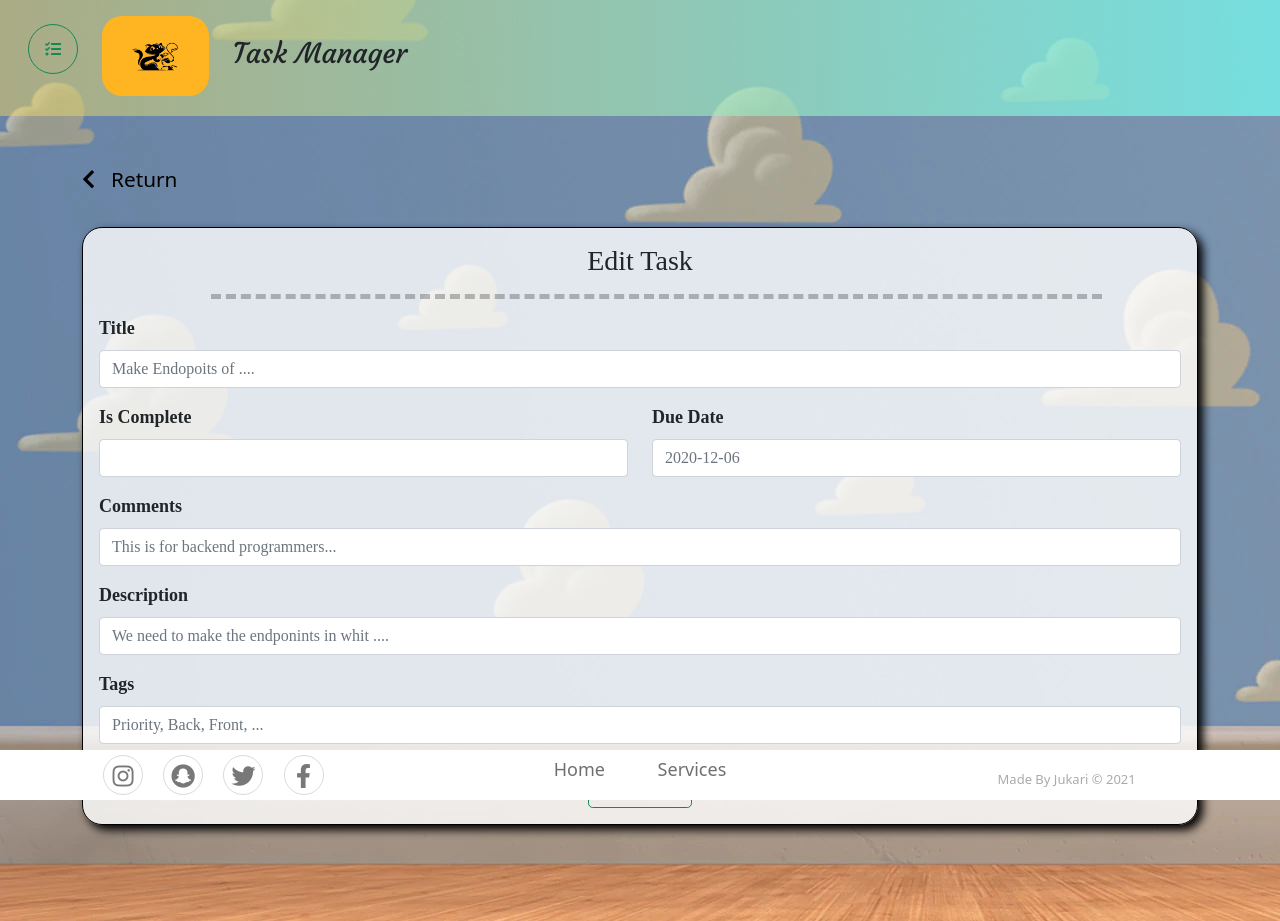
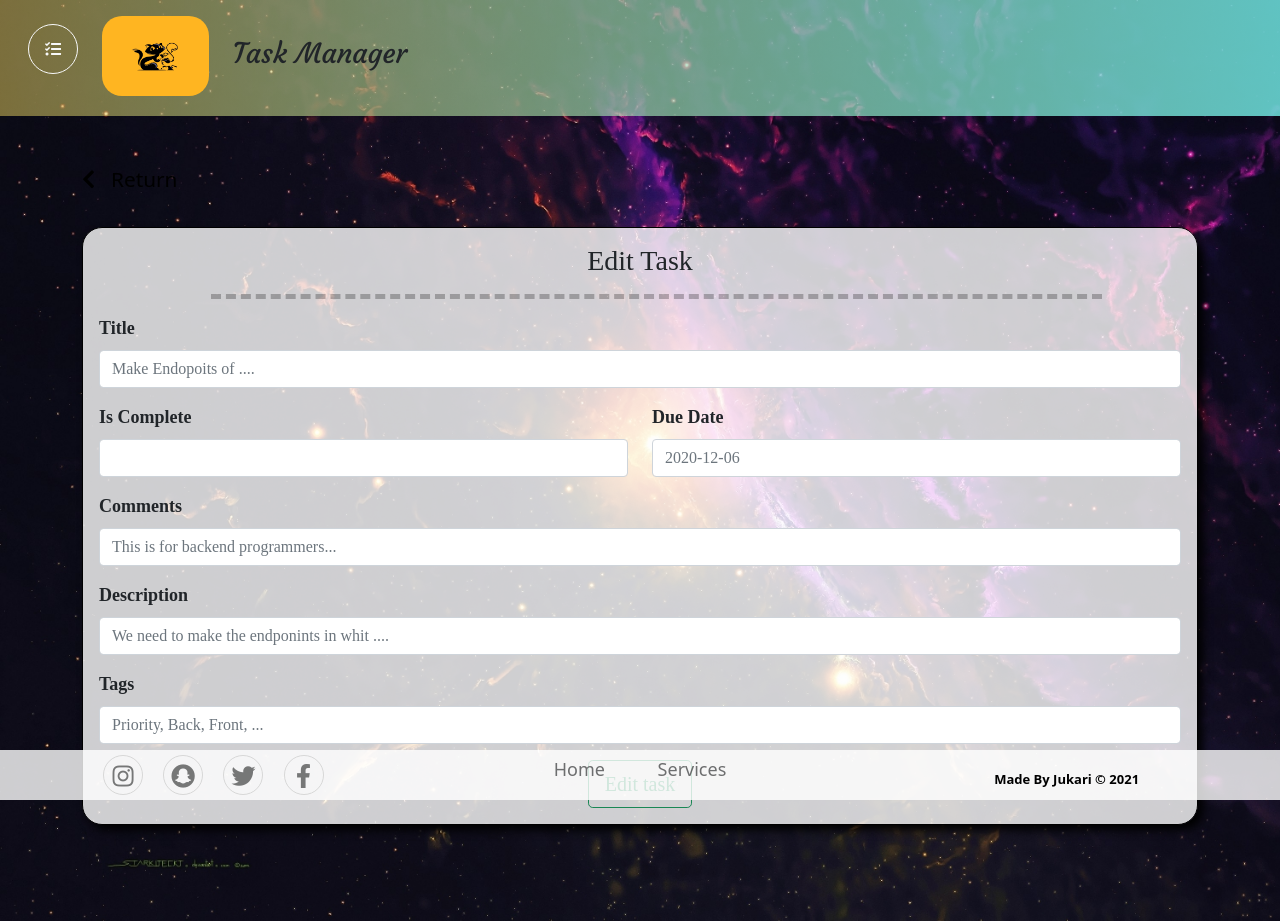
Before and after one commit to jukadios/Task-Manager, an Angular app: page /see/1 in a window 1280 px wide. Built offline with nearby package versions, Linux system fonts and the light colour scheme; no server answers.

Commit message:
Final Product

```diff
--- a/src/app/components/navbar/navbar.component.css
+++ b/src/app/components/navbar/navbar.component.css
@@ -57,11 +57,11 @@ a:hover {
 .sidebar {
     background: rgb(255, 255, 255, .9);
     color: white;
-    height: 100%;
+    height: 30rem;
     width: 0;
     position: fixed;
     z-index: 1;
-    top: 115px;
+    top: 10rem;
     left: 0;
     overflow-x: hidden;
     padding-top: 0px;
@@ -71,5 +71,5 @@ a:hover {
 
 /* anchura maxima de navbar */
 .showsidebar {
-    width: 250px;
+    width: 200px;
 }
--- a/src/app/components/navbar/navbar.component.html
+++ b/src/app/components/navbar/navbar.component.html
@@ -6,7 +6,7 @@
         <div class="row">
             <!-- col auto ajusta el espacio de la columna al texto, tog es una clase propia mt es margen superior -->
             <div class="col-auto">
-                <button class="btn btn-outline-success tog ms-3 mt-3" type="button" data-bs-toggle="collapse" (click)="toggleSideBar()">
+                <button class="btn btn-outline-light tog ms-3 mt-3" type="button" data-bs-toggle="collapse" (click)="toggleSideBar()">
                     <!-- icono de font awesome -->
                     <i class="fas fa-tasks"></i>
                 </button>
--- a/src/index.html
+++ b/src/index.html
@@ -30,15 +30,15 @@
       <div class="row">
         <!-- Iconos de redes sociales pero no estan linkeadas a nada -->
         <div class="social col-4 align-middle">
-          <a href="#"><i class="fab fa-instagram"></i></a>
-          <a href="#"><i class="fab  fa-snapchat"></i></a>
-          <a href="#"><i class="fab fa-twitter"></i></a>
-          <a href="#"><i class="fab fa-facebook-f"></i></a>
+          <a><i class="fab fa-instagram"></i></a>
+          <a><i class="fab  fa-snapchat"></i></a>
+          <a><i class="fab fa-twitter"></i></a>
+          <a><i class="fab fa-facebook-f"></i></a>
         </div>
         <ul class="list-inline col-4 align-middle">
           <!-- Lista de links de muestra, no tienen ruta de direccion -->
-            <li class="list-inline-item me-5"><a href="#">Home</a></li>
-            <li class="list-inline-item"><a href="#">Services</a></li>
+            <li class="list-inline-item me-5"><a>Home</a></li>
+            <li class="list-inline-item"><a>Services</a></li>
         </ul>
         <!-- parrafo de copyright -->
         <p class="copyright col-4">Made By Jukari © 2021</p>
--- a/src/styles.css
+++ b/src/styles.css
@@ -1,13 +1,16 @@
 /* You can add global styles to this file, and also import other style files */
 /*Imagen de fondo para que no se vea tan vacio*/
 .style{
-    background-image: url(./assets/Img/back1.webp);
+    background-image: url(./assets/Img/backgal.jpg);
+    /* background: linear-gradient(to right, rgba(0, 0, 0, 0.5), rgba(201, 64, 0, 0.8)); */
+    background-repeat: no-repeat;
+    background-size: cover;
 }
 
 /* Estilo de dondo de pie de pagina */
 .footer-basic {
     padding:5px 0;
-    background-color:#ffffff;
+    background-color:rgb(255, 255, 255, .8);
     color:#4b4c4d;
     width: 100%;
     position: fixed;
@@ -66,6 +69,7 @@ opacity:0.9;
 margin-top:15px;
 text-align:center;
 font-size:13px;
-color:#aaa;
+font-weight: bolder;
+color:rgb(0, 0, 0);
 margin-bottom:0;
 }
```
Also changed, not shown: src/assets/Img/backgal.jpg (added).
